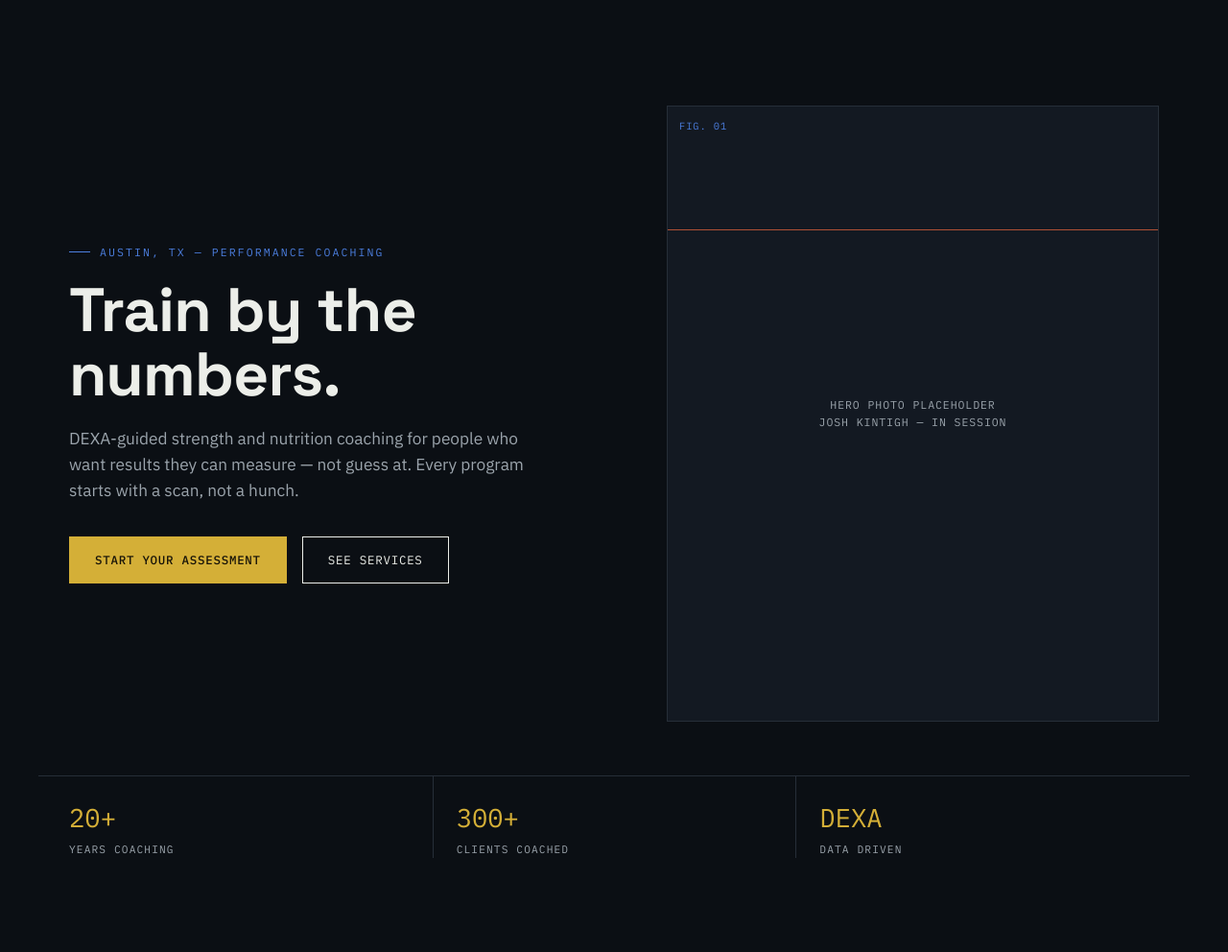
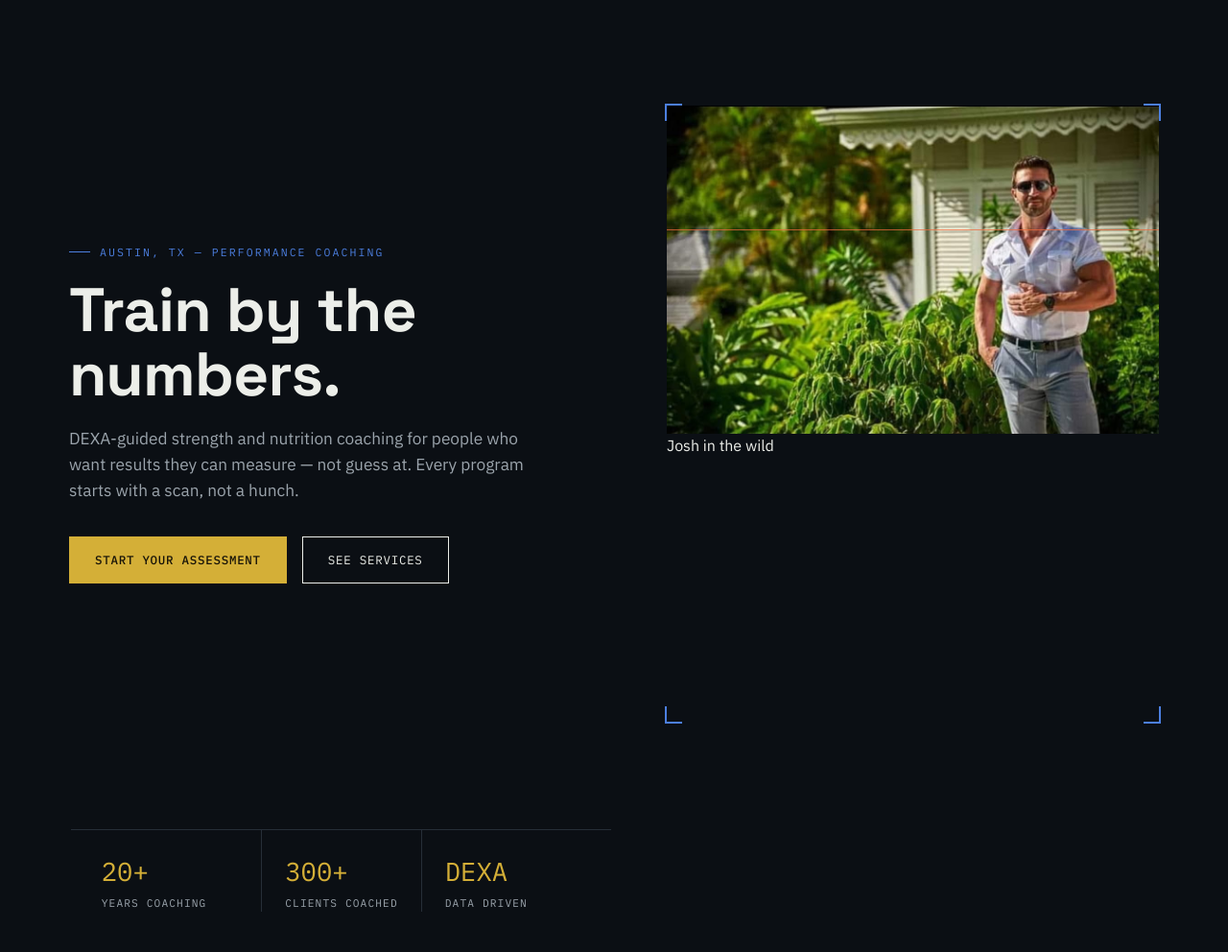
Before and after one commit to evansala/AthletixATX, a Flask app: page / in a window 1280 px wide. Shown: the part 1570-2562 px from the top of the page at 96% size. Run offline with Flask 3, Linux system fonts and the light colour scheme.

Commit message:
Fix Videos & Images

```diff
--- a/templates/index.html
+++ b/templates/index.html
@@ -41,15 +41,13 @@
     </div>
 
     <div class="hero-photo-wrap">
-      <div class="frame hero-photo img-placeholder">
-        <!-- REPLACE: hero photo of Josh Kintigh coaching a client -->
+      <div class="frame hero-photo">
+        <img src="static/images/1000015413.jpg" alt="Josh Kintigh — In Session" class="hero-photo-img">
         <span class="corner tl"></span><span class="corner tr"></span><span class="corner bl"></span><span class="corner br"></span>
-        <span class="tag">FIG. 01</span>
+        <span class="tag">Josh in the wild</span>
         <div class="reticle-line"></div>
-        <span>Hero Photo Placeholder<br>Josh Kintigh — In Session</span>
       </div>
     </div>
-  </div>
 
   <div class="hero-stats">
     <div class="stat"><div class="num">20+</div><div class="lbl">Years Coaching</div></div>
```
Also changed, not shown: static/images/1000015413.jpg (added), 2 other files.
